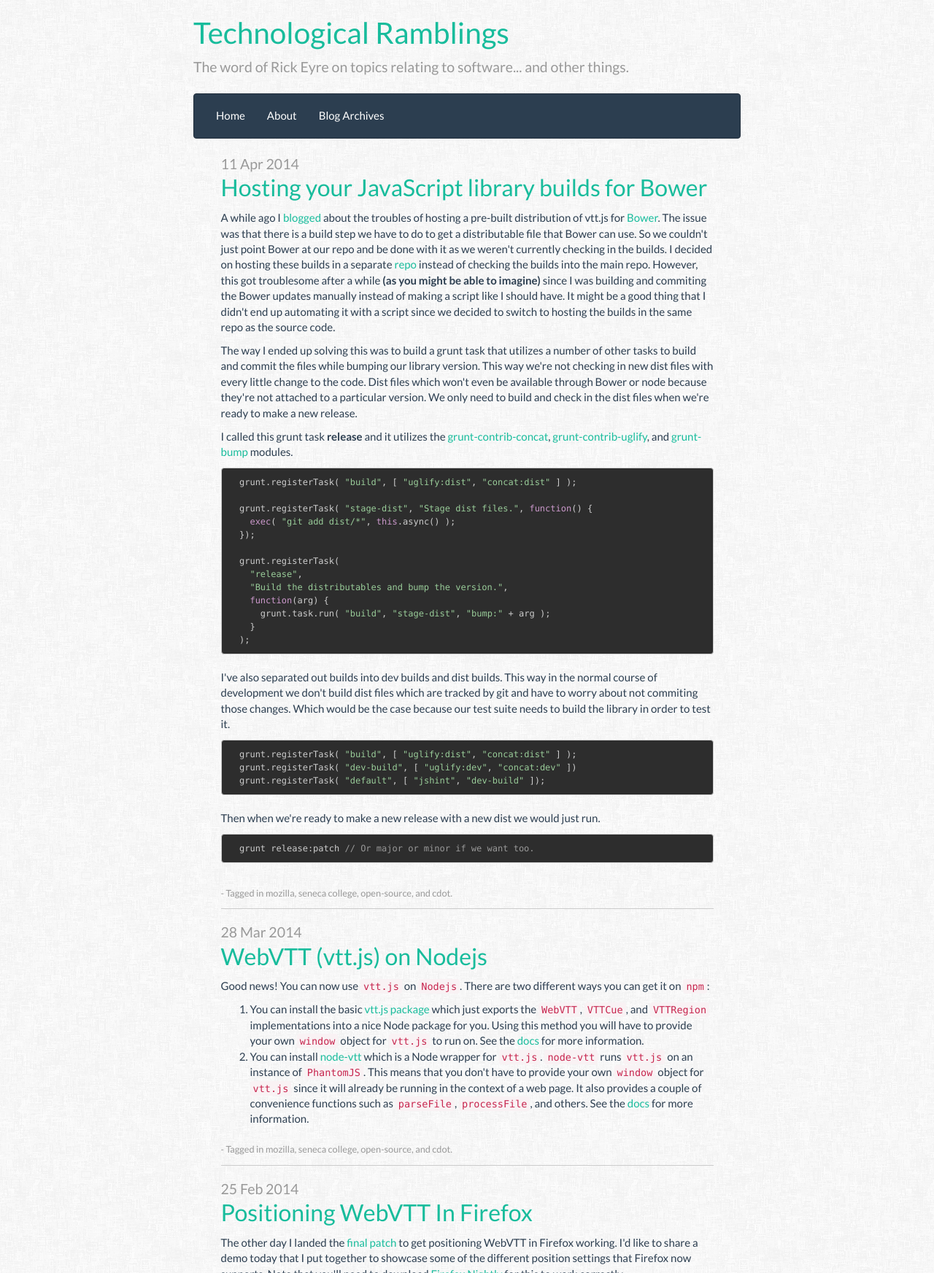
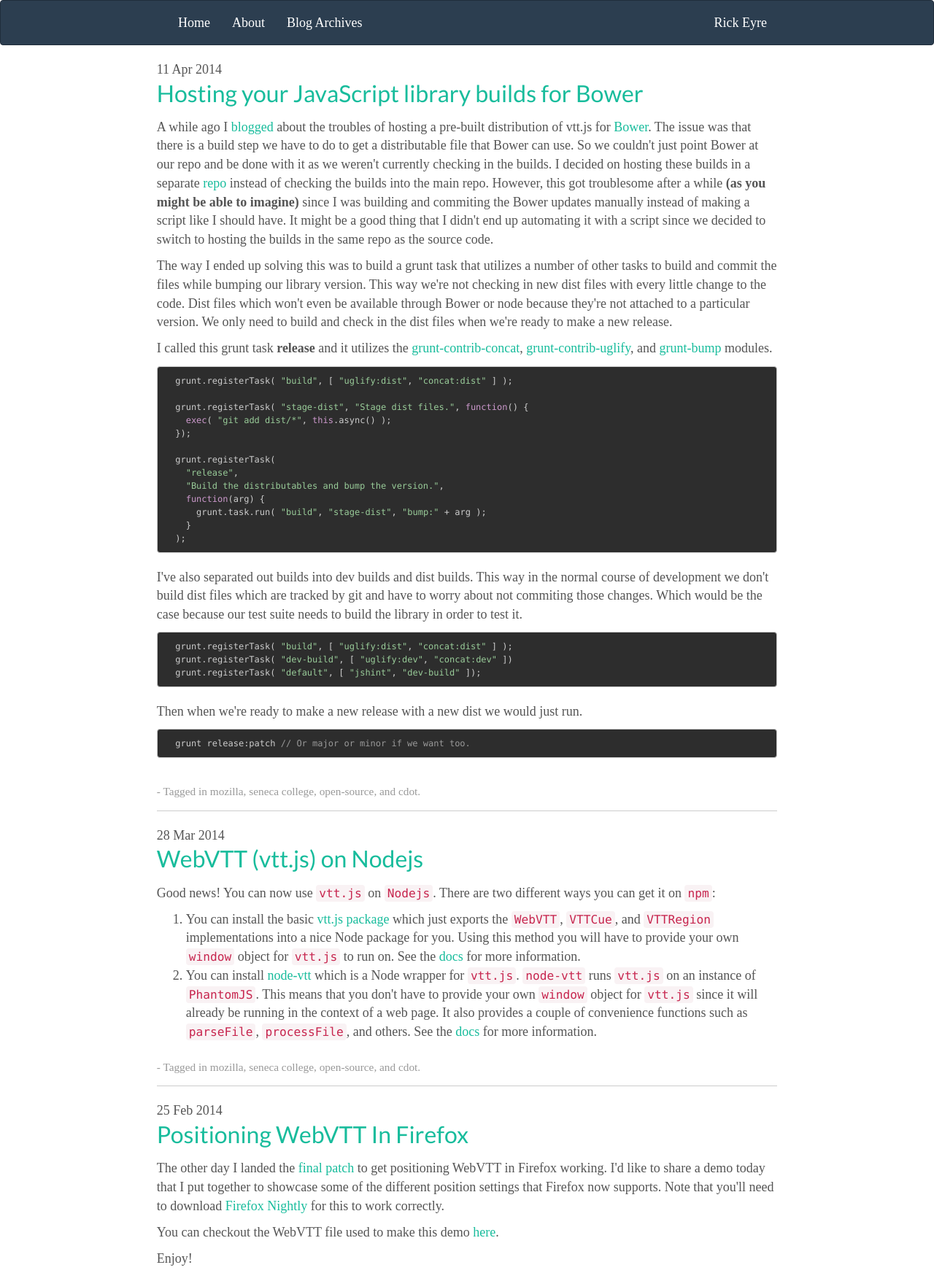
Before and after one commit to RickEyre/rickeyre.github.io, a Jekyll site: the page built from index.html, in a window 1280 px wide, cut to the strip 0-1745 px from the top of the page. Shown: the whole strip at 73% size. Built offline with Jekyll 4.4.1, drawn with Linux system fonts in a browser that asks for light colours; Markdown is read by kramdown in place of the engine named in the settings; the list of posts is cut into pages by our own code.

Commit message:
Site style update.

```diff
--- a/_config.yml
+++ b/_config.yml
@@ -7,8 +7,7 @@ pygments: true
 paginate: 5
 
 # Site wide variables
-title: Technological Ramblings
-tagline: The word of Rick Eyre on topics relating to software... and other things.
+title: Rick Eyre's Blog
 
 # Contact Info
 gh: https://github.com/RickEyre
--- a/_includes/header.html
+++ b/_includes/header.html
@@ -1,10 +1,4 @@
 <header>
-  <div class="main-header">
-    <a href="{{ site.url }}">
-      <h1> {{ site.title }} </h1>
-      <small class="tag-line"> {{ site.tagline }} </small>
-    </a>
-  </div>
   <nav class="navbar navbar-default" role="navigation">
     <div class="navbar-header">
       <button type="button" class="navbar-toggle" data-toggle="collapse" data-target=".navbar-ex1-collapse">
@@ -15,11 +9,20 @@
       </button>
     </div>
     <div class="collapse navbar-collapse navbar-ex1-collapse">
-      <ul class="nav navbar-nav">
-        <li><a href="/index.html">Home</a></li>
-        <li><a href="/about/index.html">About</a></li>
-        <li><a href="/archive/index.html">Blog Archives</a></li>
-      </ul>
+      <div class="row">
+        <div class="col-md-8 col-md-offset-2">
+          <ul class="nav navbar-nav">
+            <li><a href="/index.html">Home</a></li>
+            <li><a href="/about/index.html">About</a></li>
+            <li><a href="/archive/index.html">Blog Archives</a></li>
+          </ul>
+          <ul class="nav navbar-nav navbar-right">
+            <li>
+              <a href="/about/index.html">Rick Eyre</a>
+            </li>
+          </ul>
+        </div>
+      </div>
     </div>
   </nav>
 </header>
--- a/_includes/includes.html
+++ b/_includes/includes.html
@@ -1,3 +1,4 @@
+<header>
   <meta charset="utf-8" />
   <link rel="stylesheet" type="text/css" href="/assets/css/flatly/bootstrap.min.css" />
   <link rel="stylesheet" type="text/css" href="/assets/css/style.css" />
@@ -5,3 +6,4 @@
   <script type="text/javascript" src="/assets/js/bootstrap.min.js"></script>
   <script type="text/javascript" src="/assets/js/socialite.min.js"></script>
   <script type="text/javascript" src="/assets/js/prettify.js"></script>
+</header>
--- a/_layouts/default.html
+++ b/_layouts/default.html
@@ -5,10 +5,10 @@
     {% include includes.html %}
   </head>
   <body onload="prettyPrint()">
+    {% include header.html %}
     <div class="container">
       <div class="row">
-        <div class="col-md-8 col-md-offset-2">
-          {% include header.html %}
+        <div class="col-md-10 col-md-offset-1">
           <div class="content">
             {{ content }}
             {% include footer.html %}
--- a/_layouts/post.html
+++ b/_layouts/post.html
@@ -5,10 +5,10 @@
     {% include includes.html %}
   </head>
   <body onload="prettyPrint()">
+    {% include header.html %}
     <div class="container">
       <div class="row">
-        <div class="col-md-8 col-md-offset-2">
-          {% include header.html %}
+        <div class="col-md-10 col-md-offset-1">
           <div class="content">
             <span class="tag-line">
               {{ page.date | date_to_string }}
--- a/assets/css/style.css
+++ b/assets/css/style.css
@@ -1,6 +1,7 @@
 html body {
-  background-image: url("/assets/img/background/fabric-of-squares-gray.png");
-  background-repeat: repeat;
+  font-size: 18px;
+  font-family: "PT Serif",serif;
+  color: #555555;
 }
 
 hr {
@@ -20,18 +21,6 @@ h1 {
   font-size: 2.7em;
 }
 
-.main-header {
-  margin: 3% 0 3%;
-}
-
-.main-header > a:hover {
-  text-decoration: none;
-}
-
-.main-header > a {
-  display: block;
-}
-
 .content {
   padding-left: 5%;
   padding-right: 5%;
@@ -44,11 +33,6 @@ h1 {
   padding-top: 2%;
   padding-bottom: 3%;
   max-width: 90%;
-}
-
-.tag-line {
-  color:#999;
-  font-size: 1.3em;
 }
 
 .small-tag-line {
@@ -85,10 +69,6 @@ div.image-list > div, .image {
   margin-bottom: 2%;
 }
 
-.prettyprint {
-  font-size: 0.8em;
-}
-
 .image-links > a:hover {
   text-decoration: none;
 }
```
Lines whose indentation alone changed are shown as unchanged.
